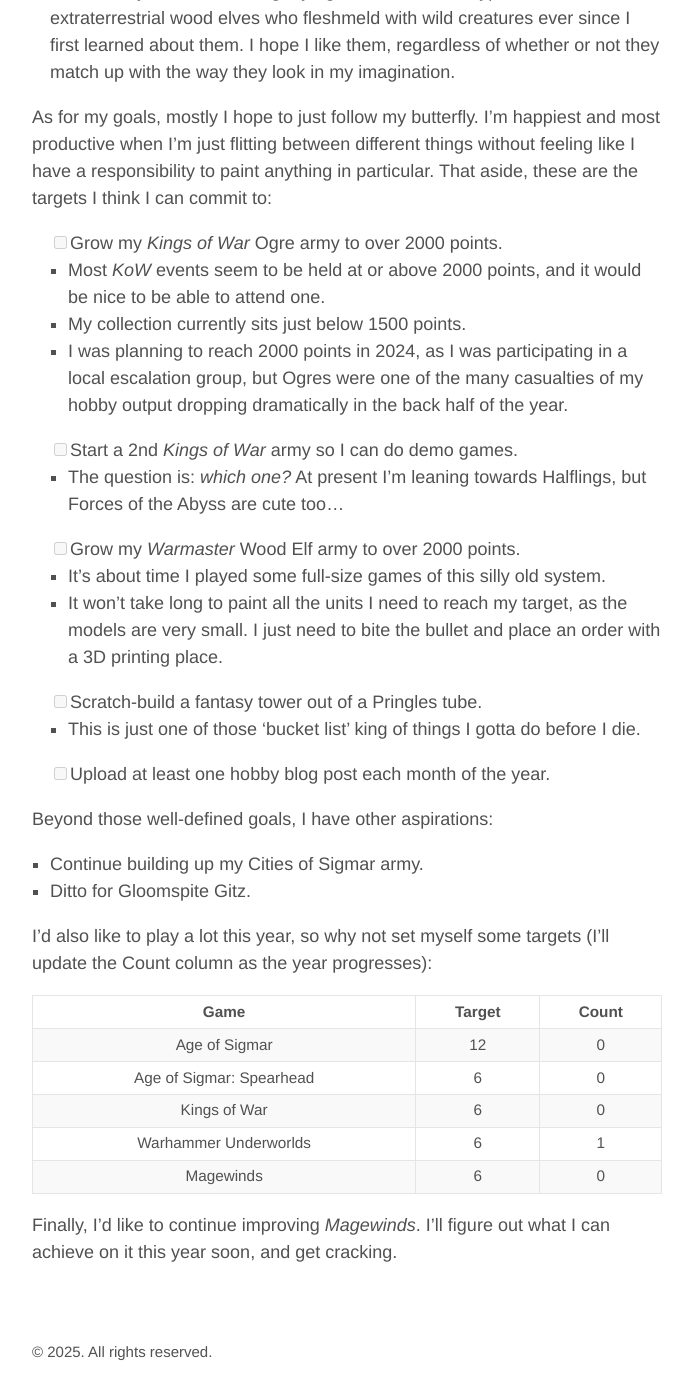
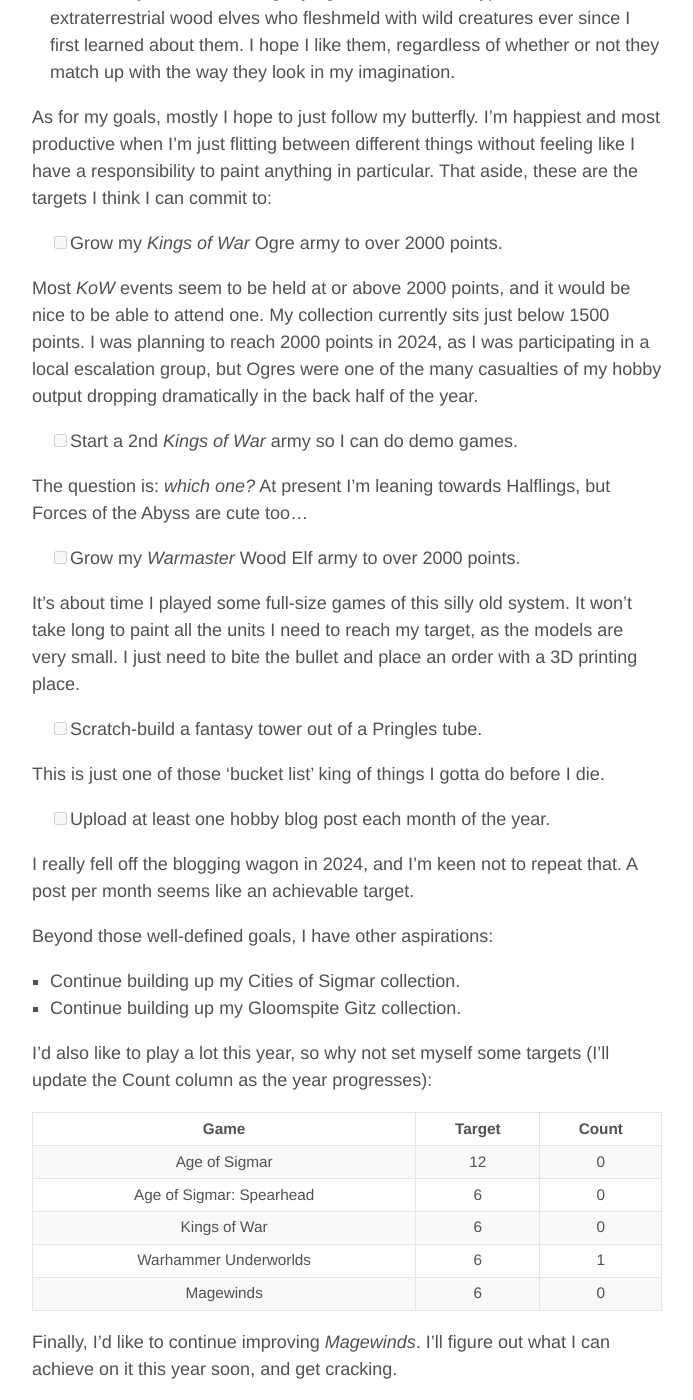
Before and after one commit to rachelnertia/rachelnertia.github.io, a Jekyll site: the page built from _posts/2025/2025-01-04-2025-hobby-goals.md, in a window 1280 px wide and 1400 px high, scrolled down 779 px. Shown: the whole window, without its empty margins (293-986 px from the left). Built offline with Jekyll 4.4.1, drawn with Linux system fonts in a browser that asks for light colours.

Commit message:
Update 2025-01-04-2025-hobby-goals.md

```diff
--- a/_posts/2025/2025-01-04-2025-hobby-goals.md
+++ b/_posts/2025/2025-01-04-2025-hobby-goals.md
@@ -22,22 +22,29 @@ There are some probable releases this year that may grab my focus:
 As for my goals, mostly I hope to just follow my butterfly. I'm happiest and most productive when I'm just flitting between different things without feeling like I have a responsibility to paint anything in particular. That aside, these are the targets I think I can commit to:
 
 - [ ] Grow my *Kings of War* Ogre army to over 2000 points.
-  - Most *KoW* events seem to be held at or above 2000 points, and it would be nice to be able to attend one.
-  - My collection currently sits just below 1500 points.
-  - I was planning to reach 2000 points in 2024, as I was participating in a local escalation group, but Ogres were one of the many casualties of my hobby output dropping dramatically in the back half of the year.
+
+Most *KoW* events seem to be held at or above 2000 points, and it would be nice to be able to attend one. My collection currently sits just below 1500 points. I was planning to reach 2000 points in 2024, as I was participating in a local escalation group, but Ogres were one of the many casualties of my hobby output dropping dramatically in the back half of the year.
+
 - [ ] Start a 2nd *Kings of War* army so I can do demo games.
-  - The question is: *which one?* At present I'm leaning towards Halflings, but Forces of the Abyss are cute too...
+
+The question is: *which one?* At present I'm leaning towards Halflings, but Forces of the Abyss are cute too...
+
 - [ ] Grow my *Warmaster* Wood Elf army to over 2000 points.
-  - It's about time I played some full-size games of this silly old system.
-  - It won't take long to paint all the units I need to reach my target, as the models are very small. I just need to bite the bullet and place an order with a 3D printing place.
+
+It's about time I played some full-size games of this silly old system. It won't take long to paint all the units I need to reach my target, as the models are very small. I just need to bite the bullet and place an order with a 3D printing place.
+
 - [ ] Scratch-build a fantasy tower out of a Pringles tube.
-  - This is just one of those 'bucket list' king of things I gotta do before I die.
+
+This is just one of those 'bucket list' king of things I gotta do before I die.
+
 - [ ] Upload at least one hobby blog post each month of the year.
+
+I really fell off the blogging wagon in 2024, and I'm keen not to repeat that. A post per month seems like an achievable target.
 
 Beyond those well-defined goals, I have other aspirations:
 
-- Continue building up my Cities of Sigmar army.
-- Ditto for Gloomspite Gitz.
+- Continue building up my Cities of Sigmar collection.
+- Continue building up my Gloomspite Gitz collection.
 
 I'd also like to play a lot this year, so why not set myself some targets (I'll update the Count column as the year progresses):
 
```
